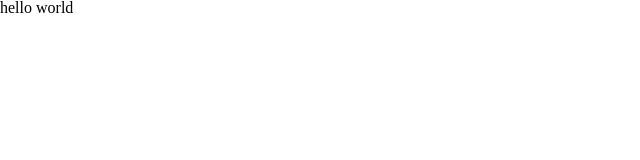
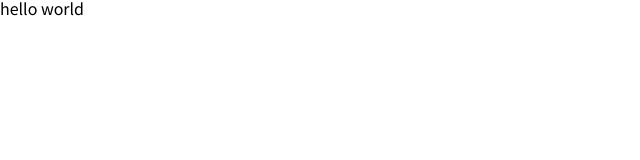
Before and after one commit to jojo3420/lean-nextjs-book, a Next.js app: page / in a window 1280 px wide. Shown: the top 160 px of the page, without its empty margins (0-640 px from the left). Built offline with nearby package versions, Linux system fonts and the light colour scheme.

Commit message:
google font 적용

```diff
--- a/pages/_document.tsx
+++ b/pages/_document.tsx
@@ -1,4 +1,4 @@
-import Document from 'next/document'
+import Document, { Html, Head, Main, NextScript } from 'next/document'
 import { ServerStyleSheet } from 'styled-components'
 
 class MyDocument extends Document {
@@ -25,6 +25,24 @@
       sheet.seal()
     }
   }
+
+  render() {
+    return (
+      <Html>
+        <Head>
+          <link rel="preconnect" href="https://fonts.googleapis.com" />
+            <link rel="preconnect" href="https://fonts.gstatic.com" />
+              <link href="https://fonts.googleapis.com/css2?family=Noto+Sans+KR&display=swap" rel="stylesheet"/>
+        </Head>
+        <body>
+        <Main />
+        <NextScript />
+        </body>
+
+      </Html>
+    )
+  }
+
 }
 
 export default MyDocument
--- a/styles/GlobalStyle.ts
+++ b/styles/GlobalStyle.ts
@@ -9,6 +9,10 @@
   * {
     box-sizing: border-box;
   }
+  body {
+    font-family: 'Noto Sans KR', sans-serif;
+
+  }
 `
 
 export default GlobalStyle
```
